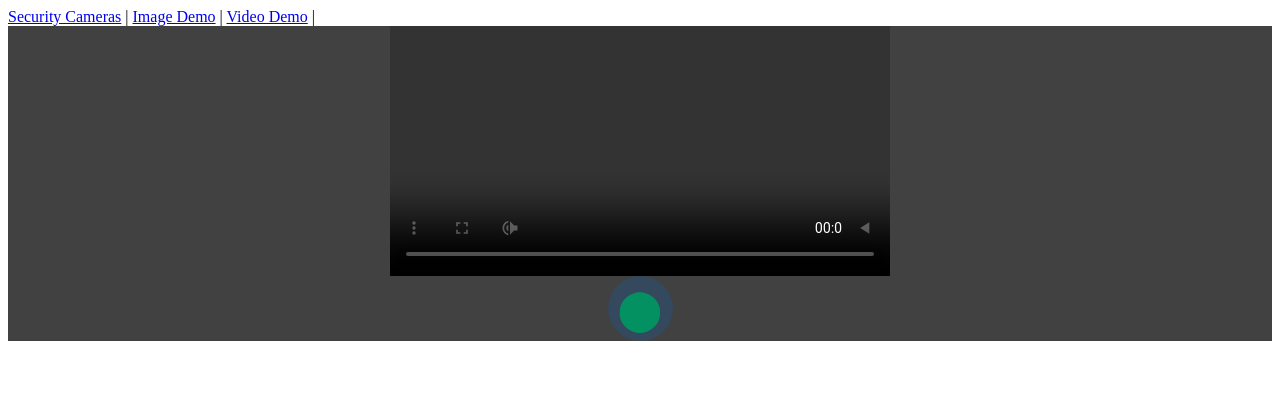
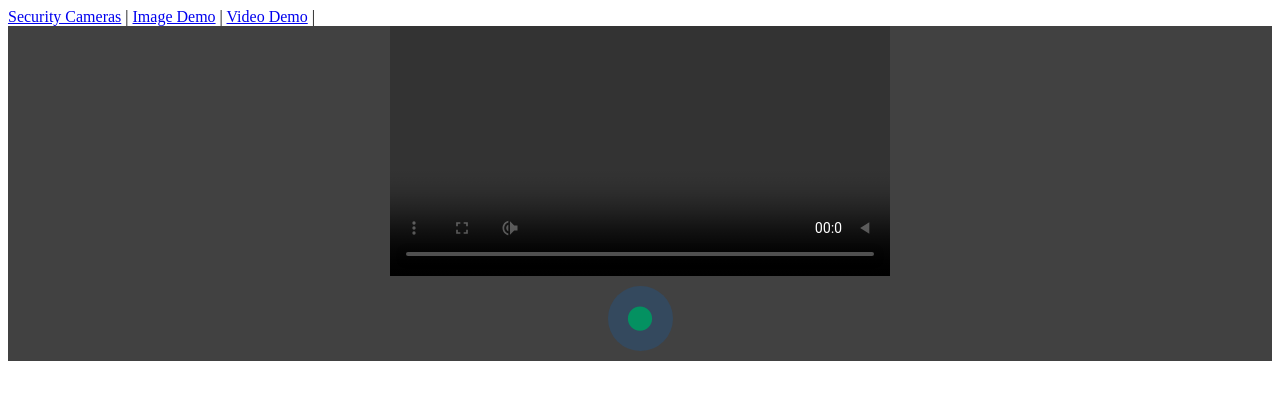
Before and after one commit to YovelBecker/vue-media-recorder, a Vue app: page /video in a window 1280 px wide. Shown: the top 400 px of the page. Built offline with nearby package versions, Linux system fonts and the light colour scheme; no server answers.

Commit message:
style & v-model

```diff
--- a/package.json
+++ b/package.json
@@ -1,7 +1,7 @@
 {
   "main": "./dist/vue-media-recorder.common.js",
   "name": "vue-media-recorder",
-  "version": "0.1.6",
+  "version": "0.1.12",
   "private": false,
   "scripts": {
     "serve": "vue-cli-service serve --open",
@@ -11,6 +11,7 @@
     "dev": "code . & npm run serve"
   },
   "dependencies": {
+    "@fortawesome/fontawesome-free": "^5.10.2",
     "core-js": "^2.6.5",
     "register-service-worker": "^1.6.2",
     "vue": "^2.6.10",
--- a/public/index.html
+++ b/public/index.html
@@ -5,7 +5,7 @@
     <meta http-equiv="X-UA-Compatible" content="IE=edge">
     <meta name="viewport" content="width=device-width,initial-scale=1.0">
     <link rel="icon" href="<%= BASE_URL %>favicon.ico">
-    <link rel="stylesheet" href="https://use.fontawesome.com/releases/v5.6.3/css/all.css" integrity="sha384-UHRtZLI+pbxtHCWp1t77Bi1L4ZtiqrqD80Kn4Z8NTSRyMA2Fd33n5dQ8lWUE00s/" crossorigin="anonymous">
+    <!-- <link rel="stylesheet" href="https://use.fontawesome.com/releases/v5.6.3/css/all.css" integrity="sha384-UHRtZLI+pbxtHCWp1t77Bi1L4ZtiqrqD80Kn4Z8NTSRyMA2Fd33n5dQ8lWUE00s/" crossorigin="anonymous"> -->
     <title>img-vid-proj</title>
   </head>
   <body>
--- a/src/assets/scss/main.scss
+++ b/src/assets/scss/main.scss
@@ -9,8 +9,9 @@
     align-items: center;
   }
   .controls {
+    margin: 10px;
     .btn {
-      margin: 0 10px;
+      margin: 10px;
     }
   }
   .camera,
@@ -28,9 +29,59 @@
   margin-top: 10px;
   background-color: #34495e;
   color: #049161;
-  margin: 0 10px;
+  margin: 10px;
   min-width: 65px;
   height: 65px;
   border: none;
   border-radius: 50%;
+  cursor: pointer;
+  transition: 0.3s;
+  &:hover {
+    background-color: #5c81a7;
+    color: white;
+  }
+  .fas {
+    font-size: 25px;
+  }
 }
+
+.photo-capture {
+  padding: 10px;
+  margin: 10px;
+  width: 300px;
+  // height: 300px;
+  // background-color: #fff;
+  display: flex;
+  flex-direction: column;
+  align-items: center;
+  justify-content: space-around;
+  .camera,
+  .preview {
+    margin: 10px;
+    width: 100%;
+    object-fit: fill;
+  }
+  .camera {
+    transform: scaleX(-1);
+    filter: FlipH;
+  }
+}
+
+.loader {
+  margin: 0 auto;
+  border: 16px solid #34495e; /* Light grey */
+  border-top: 16px solid #41b883; /* Blue */
+  border-radius: 50%;
+  width: 120px;
+  height: 120px;
+  animation: spin 2s linear infinite;
+}
+
+@keyframes spin {
+  0% {
+    transform: rotate(0deg);
+  }
+  100% {
+    transform: rotate(360deg);
+  }
+}
--- a/src/components/PhotoCapture.vue
+++ b/src/components/PhotoCapture.vue
@@ -2,19 +2,16 @@
   <section :style="styling" v-if="isValid" class="photo-capture">
     <video v-show="showVideo" ref="player" class="camera" autoplay playsinline></video>
     <canvas v-show="!showVideo" class="preview" ref="canvas"></canvas>
-    <div v-if="isSingle" class="center photo-capture-actions">
+    <div class="center photo-capture-actions">
       <button type="button" class="btn" @click.prevent="capture" v-if="showVideo">
-        <!-- <i class="fas fa-camera"></i> -->
-        <h2>Capture</h2>
+        <i class="fas fa-camera" />
       </button>
       <div v-else>
         <button type="button" class="btn" @click.prevent="cancel">
-          <!-- <i class="fas fa-undo-alt"></i> -->
-          <h2>Cancel</h2>
+          <i class="fas fa-undo-alt" />
         </button>
         <button type="button" class="btn" @click.prevent="done">
-          <!-- <i class="fas fa-thumbs-up"></i> -->
-          <h2>OK</h2>
+          <i class="fas fa-check" />
         </button>
       </div>
     </div>
@@ -22,21 +19,15 @@
 </template>
 
 <script>
-const EVENTS = {
-  ON_DONE: "done",
-  ON_CLEAR: "clear"
-};
-
 export default {
   name: "PhotoCapture",
   props: {
-    isSingle: {
-      type: Boolean,
-      default: false
-    },
     styling: {
       type: Object,
       isRequired: false
+    },
+    value: {
+      default: null
     }
   },
   data() {
@@ -78,14 +69,13 @@ export default {
       this.picture = this.$refs.canvas.toDataURL();
     },
     done() {
-      this.$emit(EVENTS.ON_DONE, this.picture);
+      this.$emit('input', this.picture );
       this.showVideo = true;
       this.streamUserMediaVideo();
     },
     cancel() {
       this.showVideo = true;
       this.streamUserMediaVideo();
-      this.$emit(EVENTS.ON_CLEAR);
     },
     stopVideoStream() {
       if (!(this.$refs.player && this.$refs.player.srcObject)) return;
@@ -96,38 +86,3 @@ export default {
   }
 };
 </script>
-
-<style lang="scss" scoped>
-.photo-capture {
-  padding: 10px;
-  margin: 10px;
-  width: 300px;
-  // height: 300px;
-  // background-color: #fff;
-  display: flex;
-  flex-direction: column;
-  align-items: center;
-  justify-content: space-around;
-  .camera,
-  .preview {
-    margin: 10px;
-    width: 100%;
-    object-fit: fill;
-  }
-  .camera {
-    transform: scaleX(-1);
-    filter: FlipH;
-  }
-  .btn {
-  margin-top: 10px;
-  background-color: #34495e;
-  color: #049161;
-  margin: 0 10px;
-  min-width: 65px;
-  height: 65px;
-  border: none;
-  border-radius: 50%;
-}
-
-}
-</style>
--- a/src/components/VideoCapture.vue
+++ b/src/components/VideoCapture.vue
@@ -5,22 +5,19 @@
         <video ref="videoRec" class="camera" loop controls autoplay></video>
         <template v-if="!isFinished">
           <button v-if="!isRecording" @click="record" class="btn">
-            <!-- <i class="fas fa-circle"></i> -->
-            <span style="font-size:3em;">⬤</span>
+            <i class="fas fa-circle" />
           </button>
           <button v-else @click="stop" class="btn">
-            <span style="font-size:1em;">◼</span>
+            <span style="font-size:3em;">◼</span>
           </button>
         </template>
       </div>
       <div class="controls" v-if="isFinished">
         <button type="button" class="btn" @click.prevent="resetVideo">
-          <h2>Cancel</h2>
-          <!-- <i class="fas fa-undo-alt"></i> -->
+          <i class="fas fa-undo-alt" />
         </button>
         <button type="button" class="btn" @click.prevent="done">
-          <h2>OK</h2>
-          <!-- <i class="fas fa-thumbs-up"></i> -->
+          <i class="fas fa-check" />
         </button>
       </div>
     </section>
@@ -28,12 +25,13 @@
 </template>
 
 <script>
-// import '../assets/scss/video-capture.scss'
 
 export default {
   name: "VideoCapture",
-  components: {
-    // Loader
+  props: {
+    value: {
+      default: null
+    }
   },
   data() {
     return {
@@ -83,7 +81,7 @@ export default {
     // reset video diaply and emit video file url
     done() {
       this.resetVideo();
-      this.$emit("done", this.videoUrl);
+      this.$emit("input", this.videoUrl);
     },
     // initialize MediaRecorder and video element source
     gotStream(mediaStream) {
@@ -132,43 +130,3 @@ export default {
   }
 };
 </script>
-
-<style lang="scss" scoped>
-.video-cap-container {
-  background-color: rgb(65, 65, 65);
-  display: flex;
-  flex-direction: column;
-  align-items: center;
-  .stream-container {
-    display: flex;
-    flex-direction: column;
-    align-items: center;
-  }
-  .controls {
-    .btn {
-      margin: 0 10px;
-    }
-  }
-  .btn {
-    margin-top: 10px;
-    background-color: #34495e;
-    color: #049161;
-    margin: 0 10px;
-    width: 65px;
-    height: 65px;
-    // font-size: 30px;
-    border: none;
-    border-radius: 50%;
-  }
-
-  .camera,
-  .preview {
-    object-fit: fill;
-  }
-  .camera {
-    width: 500px;
-    transform: scaleX(-1);
-    filter: FlipH;
-  }
-}
-</style>
--- a/src/views/SingleImg.vue
+++ b/src/views/SingleImg.vue
@@ -1,6 +1,6 @@
 <template>
   <section class="single-video">
-    <PhotoCapture :isSingle="true" @done="handleDone" />
+    <PhotoCapture v-model="imgBase64" />
     <div v-if="imgs.length" class="thumbnails">
       <button @click="clear" class="btn">CLEAR</button>
       <img v-for="(imgSrc, idx) in imgs" :key="idx" :src="imgSrc" alt />
@@ -19,7 +19,8 @@ export default {
   },
   data() {
     return {
-      imgs: []
+      imgs: [],
+      imgBase64: null
     };
   },
   created() {
@@ -31,9 +32,14 @@ export default {
       this.imgs.push(imgBase64);
       localStorage.setItem("thumbnails", JSON.stringify(this.imgs));
     },
-    clear(){
+    clear() {
       localStorage.clear()
       this.imgs = []
+    }
+  },
+  watch: {
+    imgBase64() {
+      this.handleDone(this.imgBase64)
     }
   }
 };
@@ -45,7 +51,7 @@ export default {
   flex-direction: column;
   align-items: center;
   flex-wrap: wrap;
-  background-color: rgb(65,65,65);
+  background-color: rgb(65, 65, 65);
   .thumbnails {
     width: 100%;
     display: flex;
--- a/src/views/VideoRec.vue
+++ b/src/views/VideoRec.vue
@@ -1,21 +1,20 @@
 <template>
   <section class="video-rec-container">
-      <video-capture @done="getUrl"/>
+      <video-capture v-model="videoUrl"/>
       <div v-if="videoUrl" class="video-url-containe">
         <h1>Your Video URL</h1>
         <a :href="videoUrl"><h1>Your Video Is Ready!</h1></a>
       </div>
+
   </section>
 </template>
 
 <script>
 import VideoCapture from "../components/VideoCapture";
-import Loader from '../components/Loader'
 
 export default {
   components: {
-    VideoCapture,
-    Loader
+    VideoCapture
   },
   data(){
     return {
```
Also changed, not shown: src/main.js (+12 -8 lines), 1 other file (tests, documents, lock files or other folders).
